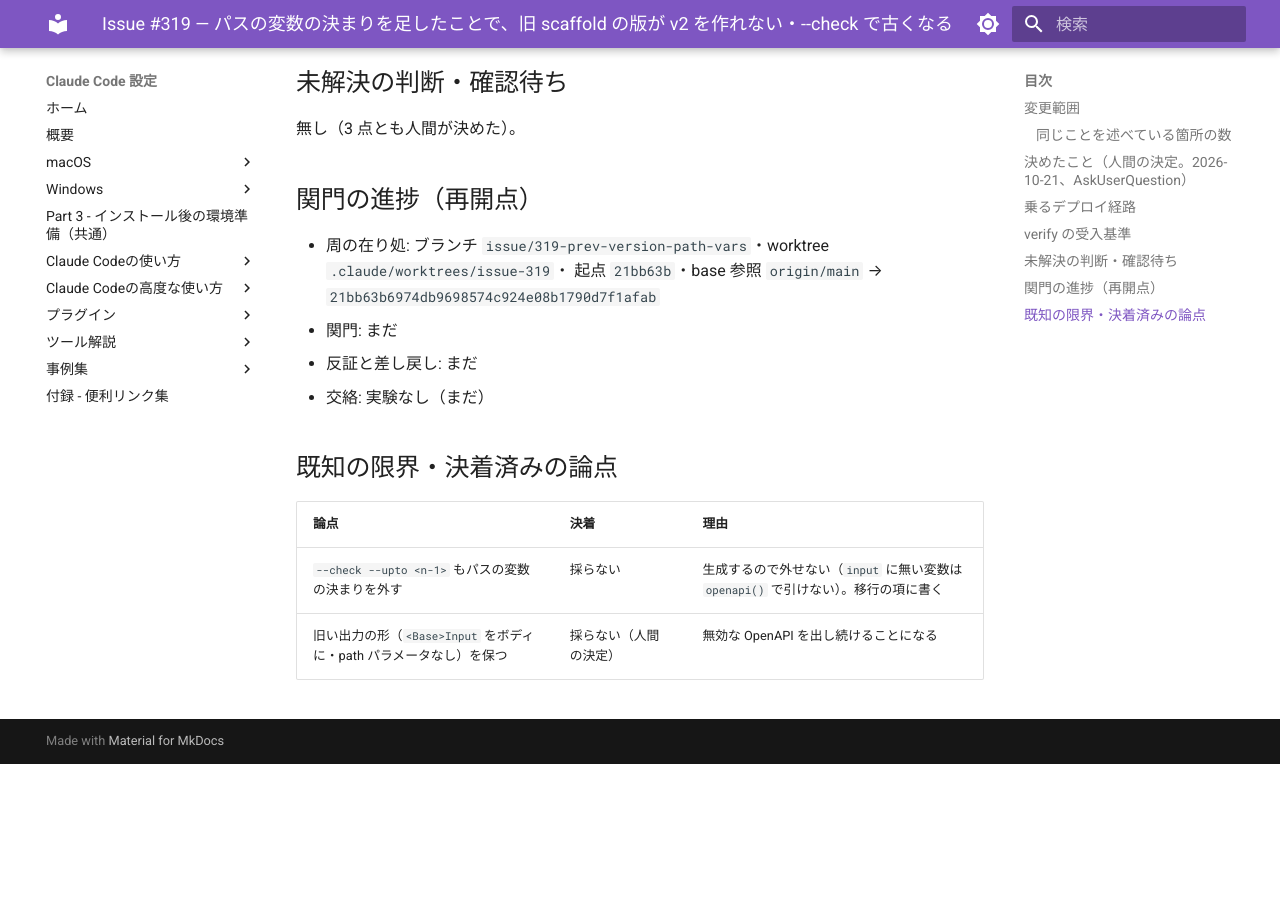
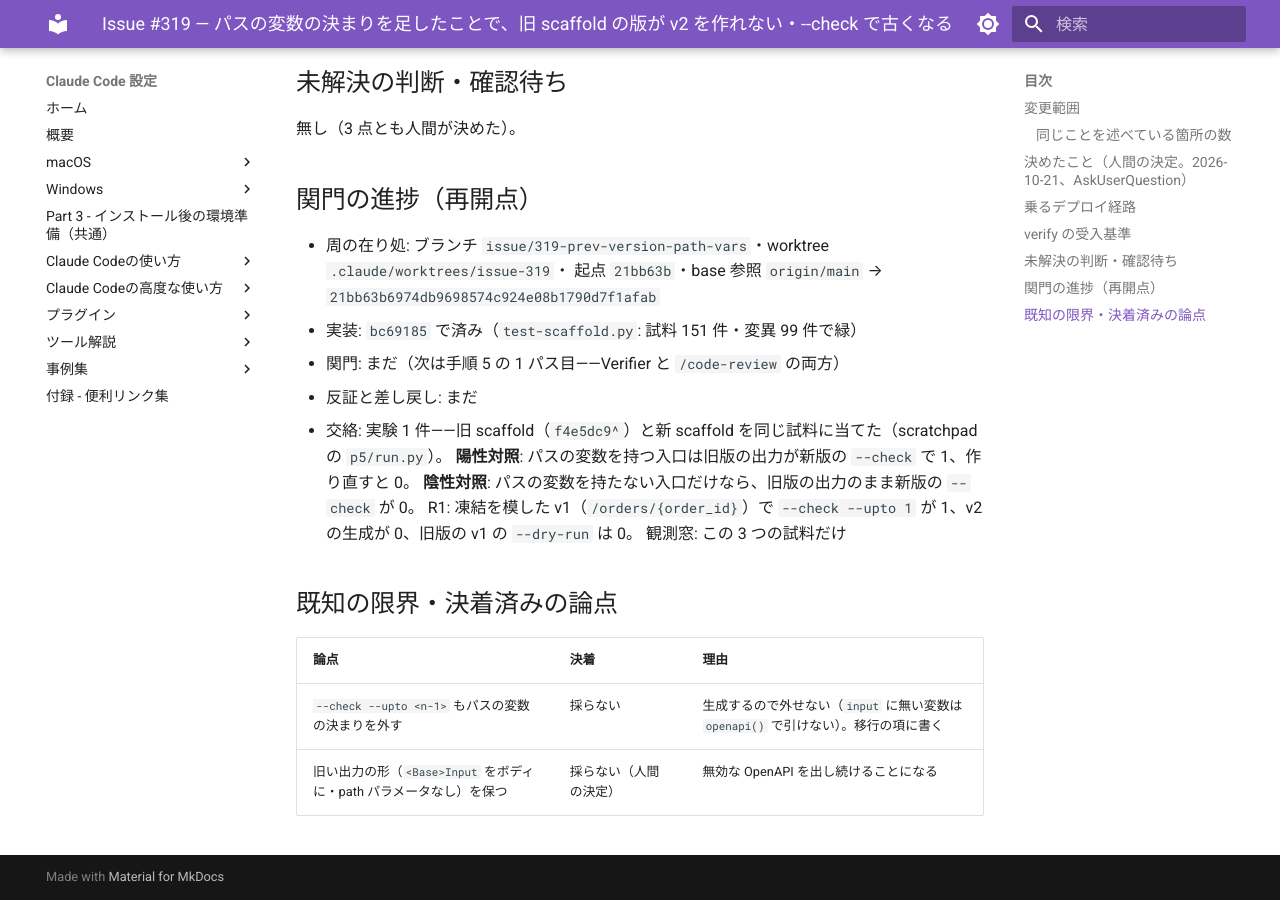
Before and after one commit to hdknr/claude-code-setup, an MkDocs documentation site: the page built from docs/plans/issue-319.md, in a window 1280 px wide and 900 px high, scrolled down 2305 px. Built offline with MkDocs 1.6.1 and Material for MkDocs 9.7.7, drawn with Linux system fonts in a browser that asks for light colours; before the commit the page ends 3069 px from its top, so only the background shows below that.

Commit message:
docs(plans): #319 の実装と実験を再開点に記録する
Co-Authored-By: Claude Opus 5.5 <noreply@anthropic.com>

```diff
--- a/docs/plans/issue-319.md
+++ b/docs/plans/issue-319.md
@@ -61,9 +61,14 @@
 
 - 周の在り処: ブランチ `issue/319-prev-version-path-vars`・worktree `.claude/worktrees/issue-319`・
   起点 `21bb63b`・base 参照 `origin/main` → `21bb63b6974db9698574c924e08b1790d7f1afab`
-- 関門: まだ
+- 実装: `bc69185` で済み（`test-scaffold.py`: 試料 151 件・変異 99 件で緑）
+- 関門: まだ（次は手順 5 の 1 パス目——Verifier と `/code-review` の両方）
 - 反証と差し戻し: まだ
-- 交絡: 実験なし（まだ）
+- 交絡: 実験 1 件——旧 scaffold（`f4e5dc9^`）と新 scaffold を同じ試料に当てた（scratchpad の `p5/run.py`）。
+  **陽性対照**: パスの変数を持つ入口は旧版の出力が新版の `--check` で 1、作り直すと 0。
+  **陰性対照**: パスの変数を持たない入口だけなら、旧版の出力のまま新版の `--check` が 0。
+  R1: 凍結を模した v1（`/orders/{order_id}`）で `--check --upto 1` が 1、v2 の生成が 0、旧版の v1 の `--dry-run` は 0。
+  観測窓: この 3 つの試料だけ
 
 ## 既知の限界・決着済みの論点
 
```
